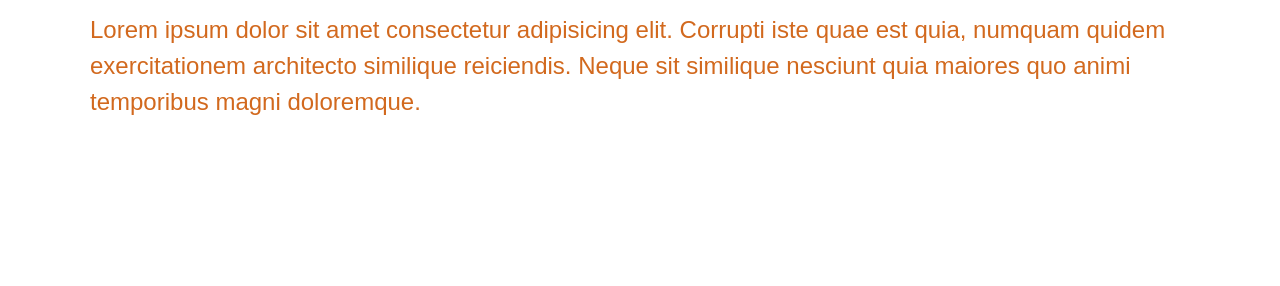
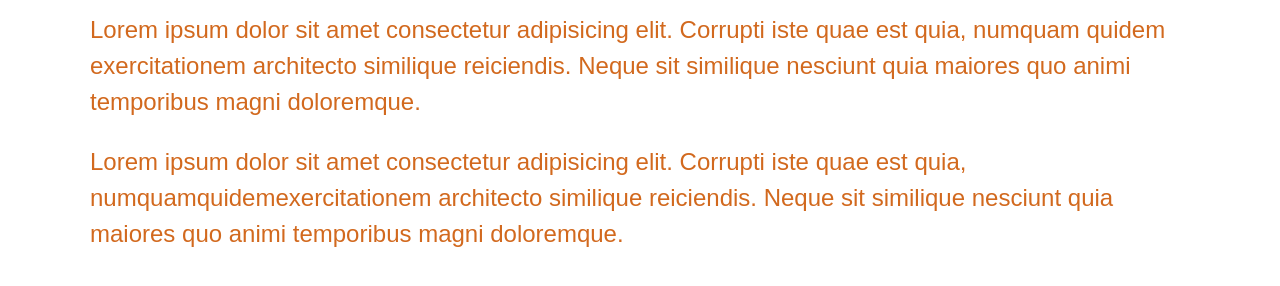
Before and after one commit to abdulatifkhan/git-github-test, a plain HTML site: page index.html in a window 1280 px wide. Shown: the part 458-744 px from the top of the page. Drawn offline with Linux system fonts and the light colour scheme.

Commit message:
Add changes

```diff
--- a/index.html
+++ b/index.html
@@ -20,6 +20,11 @@
       quidem
       exercitationem architecto similique reiciendis. Neque sit similique nesciunt quia maiores quo animi temporibus
       magni doloremque.</p>
+
+    <p class="site-text">Lorem ipsum dolor sit amet consectetur adipisicing elit. Corrupti iste quae est quia,
+      numquamquidemexercitationem architecto similique reiciendis. Neque sit similique nesciunt quia maiores quo animi
+      temporibus
+      magni doloremque.</p>
   </div>
 </body>
 
```
